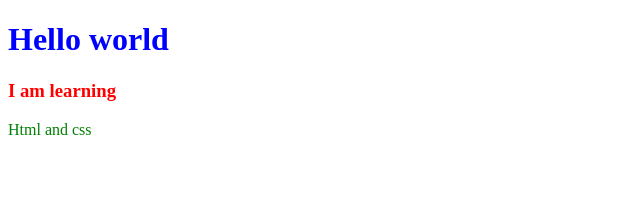
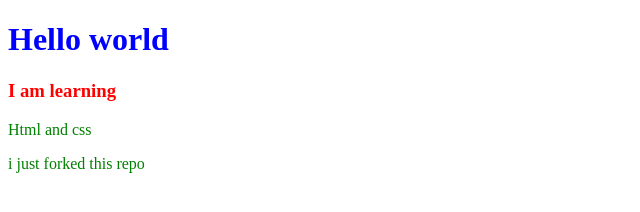
Before and after one commit to Olami-01/begin, a plain HTML site: page index.html in a window 1280 px wide. Shown: the whole page, without its empty margins (0-640 px from the left). Drawn offline with Linux system fonts and the light colour scheme.

Commit message:
Update index.html

```diff
--- a/index.html
+++ b/index.html
@@ -11,6 +11,7 @@
     <h1>Hello world</h1>
     <h3>I am learning</h3>
     <p>Html and css</p>
+    <p>i just forked this repo</p>
 
 </body>
 </html>
```
